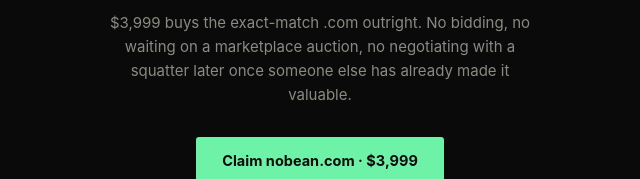
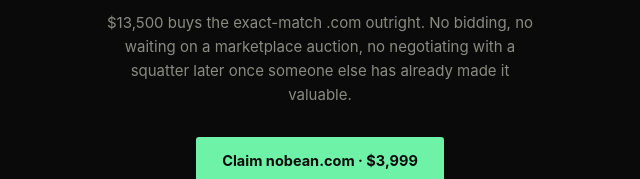
Before and after one commit to dbunkit/Nobean, a plain HTML site: page index.html in a window 1280 px wide. Shown: the part 4159-4338 px from the top of the page, 320-960 px from the left. Drawn offline with Linux system fonts and the light colour scheme.

Commit message:
Update index.html

```diff
--- a/index.html
+++ b/index.html
@@ -225,7 +225,7 @@
 <section class="final">
   <div class="wrap">
     <h2>The category's real. The name's available. That combination doesn't last.</h2>
-    <p>$3,999 buys the exact-match .com outright. No bidding, no waiting on a marketplace auction, no negotiating with a squatter later once someone else has already made it valuable.</p>
+    <p>$13,500 buys the exact-match .com outright. No bidding, no waiting on a marketplace auction, no negotiating with a squatter later once someone else has already made it valuable.</p>
     <button class="btn" onclick="buy()">Claim nobean.com · $3,999</button>
   </div>
 </section>
```
